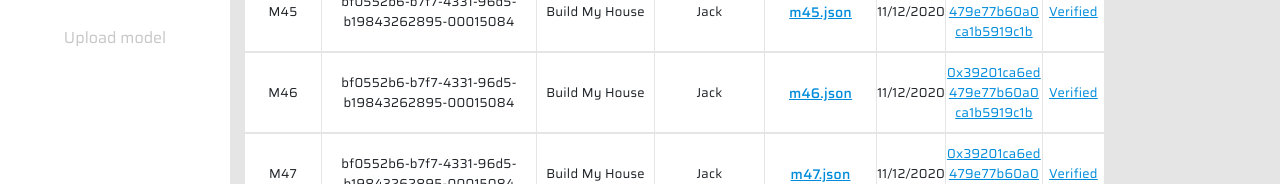
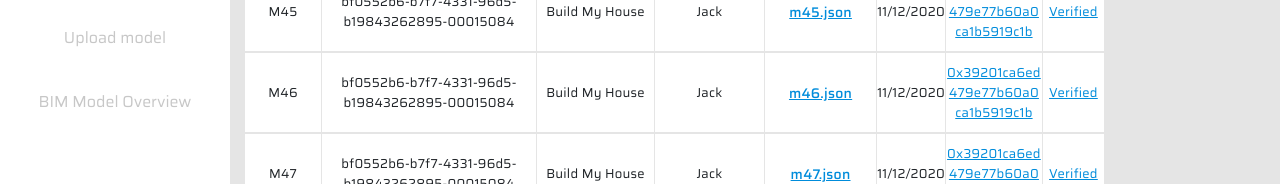
Before and after one commit to shwetakalunge/F-TS-ENGG-Screen5, a plain HTML site: page index.html in a window 1280 px wide. Shown: the part 225-409 px from the top of the page. Drawn offline with nearby package versions, Linux system fonts and the light colour scheme; a web font is replaced by a local one.

Commit message:
first-commit

```diff
--- a/index.html
+++ b/index.html
@@ -38,7 +38,7 @@
             <ul>
                 <li>Requirements</li>
                 <li>Upload model</li>
-
+                <li>BIM Model Overview</li>
             </ul>
         </div>
         <div class="right">
@@ -199,4 +199,6 @@
             </div>
         </div>
     </section>
-</body></html>
+</body>
+
+</html>
```
